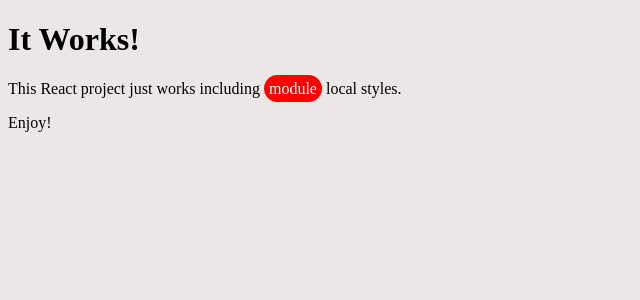
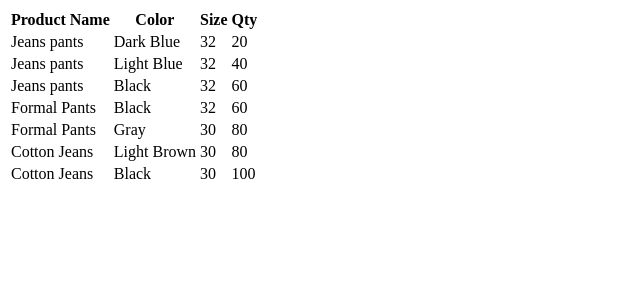
Before and after one commit to BlueSky005/Simple-React-app, a React app: page / in a window 1280 px wide. Shown: the top 300 px of the page, without its empty margins (0-640 px from the left). Built offline with nearby package versions, Linux system fonts and the light colour scheme.

Commit message:
added DisplayBoard component that displays data from the hardcoded external json file

```diff
--- /dev/null
+++ b/components/displayBoard.jsx
@@ -0,0 +1,60 @@
+
+
+import React, {Component} from 'react';
+import _ from 'lodash';
+
+export default class DisplayBoard extends Component  {
+
+/*constructor(props)  {
+  super(props);
+  this.state = {term: 'text'};
+}*/
+
+componentWillMount() {
+
+  this.setState({ products:this.props.products  });
+
+}
+
+LoadItems() {
+  return this.props.products.map((product) => {
+    return (
+
+        <tr key={product.productId}>
+          <td>{product.product_name}</td>
+          <td>{product.color}</td>
+          <td>{product.Size}</td>
+          <td>{product.Quantity}</td>
+        </tr>
+
+    );
+  });
+
+}
+
+  render()  {
+    return (
+      <div>
+
+          <table>
+              <thead>
+                  <tr>
+                    <th>Product Name</th>
+                    <th>Color</th>
+                    <th>Size</th>
+                    <th>Qty</th>
+                  </tr>
+              </thead>
+
+              <tbody>
+
+                  {this.LoadItems()}
+
+              </tbody>
+          </table>
+
+      </div>
+    );
+  }
+
+}
--- a/src/app.jsx
+++ b/src/app.jsx
@@ -1,13 +1,12 @@
 import React from 'react';
-import '../styles/index.scss';
+import DisplayBoard from '../components/displayBoard';
+import Data from './Data.json';
 
 export default class App extends React.Component {
   render() {
     return (
       <div>
-        <h1>It Works!</h1>
-        <p>This React project just works including <span className="redBg">module</span> local styles.</p>
-        <p>Enjoy!</p>
+        <DisplayBoard products={Data} />
       </div>
     )
   }
```
